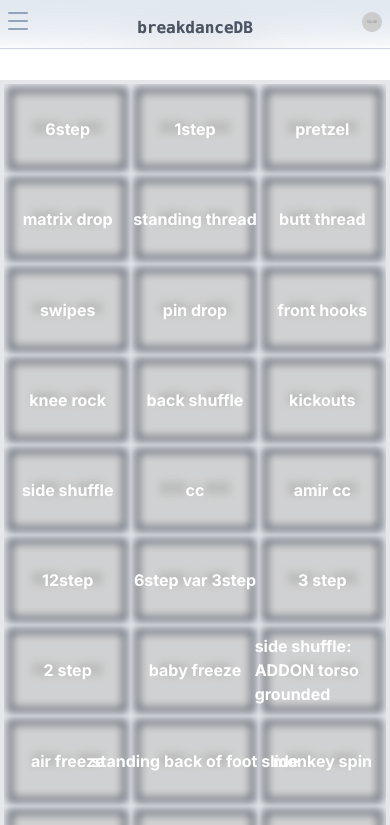
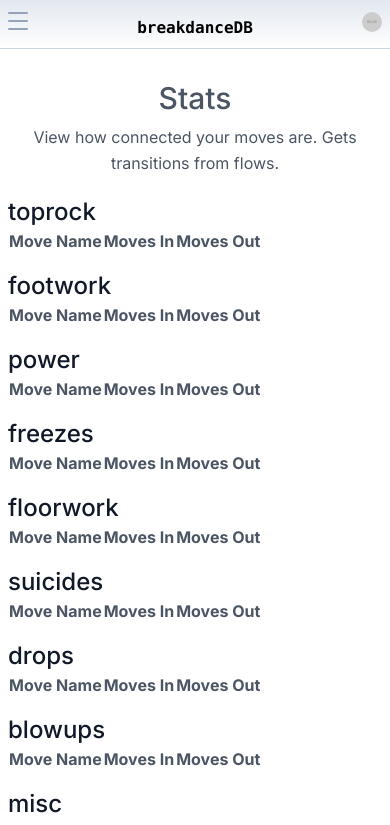
Before and after one commit to volaix/breakdancedb, a Next.js app: page /dblist in a window 390 px wide. Shown: the top 825 px of the page. Built offline with nearby package versions, Linux system fonts and the light colour scheme.

Commit message:
FEATURE: Stats Page (#44)

```diff
--- a/src/app/_components/Header.tsx
+++ b/src/app/_components/Header.tsx
@@ -16,19 +16,15 @@ export default function RenderHeader() {
 
   //-----------------render----------------------------------------
   return (
-    <header
-      className="fixed left-0 top-0 z-10 flex w-full justify-center border-b border-slate-300 bg-gradient-to-b
-  from-slate-200 pb-2
- pt-4 backdrop-blur-2xl
- dark:border-neutral-800 dark:bg-slate-800/30 dark:from-inherit lg:dark:bg-slate-800/30"
-    >
+    <header className="fixed left-0 top-0 z-10 flex w-full justify-center border-b border-slate-300 bg-gradient-to-b from-slate-200 pb-2 pt-4 backdrop-blur-2xl dark:border-neutral-800 dark:bg-slate-800/30 dark:from-inherit lg:dark:bg-slate-800/30">
       <Link className="font-mono font-bold" href={{ pathname: '/' }}>
         breakdanceDB
       </Link>
 
-      <nav className="fixed left-2 top-3">
-        {/* TODO when is selected then left-0 top-0 */}
-        <div className="fixed flex w-4/5 max-w-xs items-center justify-between">
+      <nav className={`fixed left-2 top-3 `}>
+        <div
+          className={`fixed flex w-4/5 max-w-xs items-center justify-between`}
+        >
           <nav>
             <section className="flex">
               <article
@@ -42,9 +38,11 @@ export default function RenderHeader() {
                 </div>
               </article>
 
-              {/* //TODO convert to tailwind classes */}
-              <nav className={isNavOpen ? 'showMenuNav' : 'hideMenuNav'}>
-                <div
+              <nav
+                className={`${isNavOpen && 'absolute left-0 top-0 z-10 flex h-screen w-full flex-col items-center justify-evenly bg-white'} ${!isNavOpen && 'hidden'} `}
+              >
+                {/* ------delete button------- */}
+                <article
                   className="absolute right-0 top-0 px-8 py-8"
                   onClick={() => setIsNavOpen(false)}
                 >
@@ -60,7 +58,8 @@ export default function RenderHeader() {
                     <line x1="18" y1="6" x2="6" y2="18" />
                     <line x1="6" y1="6" x2="18" y2="18" />
                   </svg>
-                </div>
+                </article>
+                {/* ----------navigation------------ */}
                 <ul className="flex	min-h-[250px] flex-col items-center justify-between text-black">
                   <li className="my-2 border-b border-gray-400 uppercase">
                     <a href="/yourmoves">📚 Your Moves 📚</a>
@@ -74,11 +73,9 @@ export default function RenderHeader() {
                   <li className="my-2 border-b border-gray-400 uppercase">
                     <a href="/battle">🥊 Battle 🥊</a>
                   </li>
-                  {inDevelopment || (
-                    <li className="my-2 border-b border-gray-400 uppercase">
-                      <a href="/dblist">View DB</a>
-                    </li>
-                  )}
+                  <li className="my-2 border-b border-gray-400 text-xs uppercase">
+                    <a href="/dblist">View Stats</a>
+                  </li>
                   <li className="my-2 border-b border-gray-400 text-xs uppercase">
                     <a href="/importexport"> Import / Export </a>
                   </li>
@@ -105,25 +102,6 @@ export default function RenderHeader() {
               </nav>
             </section>
           </nav>
-          <style>{`
-      .hideMenuNav {
-        display: none;
-      }
-      .showMenuNav {
-        display: block;
-        position: absolute;
-        width: 100%;
-        height: 100vh;
-        top: 0;
-        left: 0;
-        background: white;
-        z-index: 10;
-        display: flex;
-        flex-direction: column;
-        justify-content: space-evenly;
-        align-items: center;
-      }
-    `}</style>
         </div>
       </nav>
       <div className="fixed right-2 top-3">
--- a/src/app/combos/make/page.tsx
+++ b/src/app/combos/make/page.tsx
@@ -26,6 +26,7 @@ import {
   makeTransitionId,
 } from '../../_utils/lsGenerators'
 import { useZustandStore } from '../../_utils/zustandLocalStorage'
+import { BRAND } from 'zod'
 
 const confidenceRanking = new Map<number, string>([
   [1, 'I tried'],
@@ -88,8 +89,9 @@ const RenderMakeCombo = () => {
     message?: string
   }>(null)
   const [displayFlows, setDisplayFlows] = useState<FlowDictionary | null>(null)
-  const [selectedMoveKey, setSelectedMoveKey] =
-    useState<MoveCategories>(lsToprock)
+  const [selectedMoveKey, setSelectedMoveKey] = useState<MoveCategories>(
+    lsToprock as string & BRAND<'category'>,
+  )
   const [customInputVal, setCustomInputVal] = useState<string>('')
   const [checked, setChecked] = useState<Checked>({ flows: true })
   const [singleMove, setSingleMove] = useState<string>('')
--- a/src/app/dblist/page.tsx
+++ b/src/app/dblist/page.tsx
@@ -1,43 +1,123 @@
-import RenderHeader from '@/app/_components/Header'
-import moveListExample from '@/db/moveListExample.json'
-import Image from 'next/image'
+'use client'
+import { useEffect, useState } from 'react'
+import { useZustandStore } from '../_utils/zustandLocalStorage'
+import { BRAND } from 'zod'
 
-const DbEntry = ({ move }: { move: string }) => {
-  //green overlay for moves you have, grey for ones you dont have
+import React from 'react'
+import { MoveTransition, extractMoveTransitions } from '../_utils/lib'
+
+// Assuming the `moves` array is an array of objects with name, inCount, and outCount attributes
+interface CalcMove {
+  category: string
+  name: string
+  inCount: number
+  outCount: number
+}
+const extractCalcMove = (transitions: MoveTransition[]): CalcMove[] => {
+  const localCalcMoveMap = new Map<string, CalcMove>()
+
+  transitions.forEach(({ moveFrom: moveOut, moveTo: moveIn }) => {
+    const outKey = `${moveOut.category}-${moveOut.displayName}`
+    const inKey = `${moveIn.category}-${moveIn.displayName}`
+
+    if (localCalcMoveMap.has(inKey)) {
+      localCalcMoveMap.get(inKey)!.inCount += 1
+    } else {
+      localCalcMoveMap.set(inKey, {
+        category: moveIn.category,
+        name: moveIn.displayName,
+        inCount: 1,
+        outCount: 1,
+      })
+    }
+
+    if (localCalcMoveMap.has(outKey)) {
+      localCalcMoveMap.get(outKey)!.outCount += 1
+    } else {
+      localCalcMoveMap.set(outKey, {
+        category: moveOut.category,
+        name: moveOut.displayName,
+        inCount: 1,
+        outCount: 1,
+      })
+    }
+  })
+  return Array.from(localCalcMoveMap.values())
+}
+const Page = () => {
+  // -----------------state-------------
+  const [lsMoves, setLsMoves] =
+    useState<Partial<Record<string & BRAND<'category'>, string[]>>>()
+  const [calcMove, setCalcMove] = useState<CalcMove[]>()
+  const getLsFlows = useZustandStore((state) => state.getLsFlows)
+  const getLsUserMoves = useZustandStore((state) => state.getLsUserMoves)
+  // ---------------hooks------------
+  useEffect(() => {
+    setCalcMove(extractCalcMove(extractMoveTransitions(getLsFlows())))
+    setLsMoves(getLsUserMoves())
+  }, [getLsFlows, getLsUserMoves])
+  // -----------------render--------------
   return (
-    <div className="flex w-2/6 items-center justify-center overflow-hidden	p-1">
-      <h1 className="absolute z-10 font-bold text-white">{move}</h1>
-      <div className="bg-gray-900 opacity-80 blur-sm">
-        <Image
-          width="600"
-          height="400"
-          className="w-full p-1"
-          alt="move name"
-          src={'https://dummyimage.com/600x400/000/fff'}
-        />
-      </div>
-    </div>
+    <main className="mt-20 w-full dark:bg-gray-900">
+      {/* ------------title------------- */}
+      <hgroup className="mb-5 flex w-full flex-col text-center dark:text-gray-400">
+        <h1 className="title-font mb-2 text-3xl font-medium sm:text-4xl dark:text-white">
+          Stats
+        </h1>
+        <p className="mx-auto px-2 text-base leading-relaxed lg:w-2/3">
+          {`View how connected your moves are. Gets transitions from flows.`}
+        </p>
+      </hgroup>
+      {/* ---------------list------------ */}
+      <article className="mx-2">
+        {lsMoves &&
+          Object.entries(lsMoves).map(([category, moves], lsMoveIndex) => {
+            return (
+              <article key={lsMoveIndex} className="mb-4">
+                <h2 className="title-font text-2xl font-medium text-gray-900 dark:text-white">
+                  {category}
+                </h2>
+                <ul>
+                  <table>
+                    <thead>
+                      <tr>
+                        <th>Move Name</th>
+                        <th>Moves In</th>
+                        <th>Moves Out</th>
+                        {/* <th>From Transitions</th> */}
+                        {/* <th>From Sets</th> */}
+                      </tr>
+                    </thead>
+                    <tbody>
+                      {moves &&
+                        moves.map((move, moveIndex) => {
+                          const data = calcMove?.find(
+                            (calcMove) =>
+                              calcMove.name === move &&
+                              calcMove.category === category,
+                          )
+                          return (
+                            <tr key={moveIndex} className="text-center">
+                              {move ? (
+                                <>
+                                  <td>{move}</td>
+                                  <td>{data ? data.inCount : 0}</td>
+                                  <td>{data ? data.outCount : 0}</td>
+                                </>
+                              ) : (
+                                <p>no moves to display</p>
+                              )}
+                            </tr>
+                          )
+                        })}
+                    </tbody>
+                  </table>
+                </ul>
+              </article>
+            )
+          })}
+      </article>
+    </main>
   )
 }
-
-export default function Page() {
-  return (
-    <>
-      <RenderHeader />
-      <div className="mt-20 flex flex-wrap justify-start bg-gray-200	p-1">
-        {moveListExample.map((move) => {
-          return <DbEntry key={move} move={move} />
-        })}
-      </div>
-      <div className="mt-10">
-        <a
-          // onClick={onClickYes}
-          className="rounded border border-violet-600 bg-violet-600 px-6 py-2  text-center text-white hover:bg-transparent hover:text-violet-600 focus:outline-none focus:ring active:text-violet-500"
-          // href="/"
-        >
-          Add Move
-        </a>
-      </div>
-    </>
-  )
-}
+export default Page
--- a/src/app/nodes/page.tsx
+++ /dev/null
@@ -1,27 +0,0 @@
-import RenderHeader from '@/app/_components/Header'
-
-const Page = () => {
-  return (
-    <>
-      <RenderHeader />
-      <div className="mt-20">
-        <ul>6 step | 24 ways in | 12 ways out</ul>
-        <ul>1 step | 24 ways in | 12 ways out</ul>
-        <ul>6 step | 24 ways in | 12 ways out</ul>
-        <ul>6 step | 24 ways in | 12 ways out</ul>
-        <ul>6 step | 24 ways in | 12 ways out</ul>
-        <ul>6 step | 24 ways in | 12 ways out</ul>
-        <ul>6 step | 24 ways in | 12 ways out</ul>
-        <ul>6 step | 24 ways in | 12 ways out</ul>
-        <ul>6 step | 24 ways in | 12 ways out</ul>
-        <ul>6 step | 24 ways in | 12 ways out</ul>
-        <ul>6 step | 24 ways in | 12 ways out</ul>
-      </div>
-      <div className="mt-5">
-        <a>view as nodes</a>
-      </div>
-      <div></div>
-    </>
-  )
-}
-export default Page
```
Also changed, not shown: src/app/_utils/lib.ts (+41 -1 lines), src/app/learnflows/page.tsx (+7 -34 lines).
